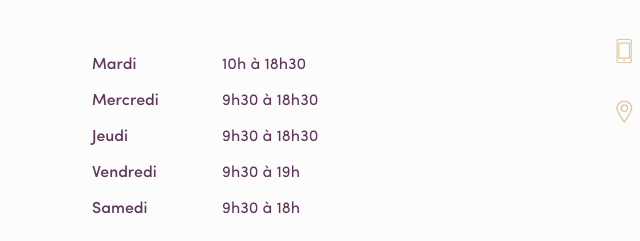
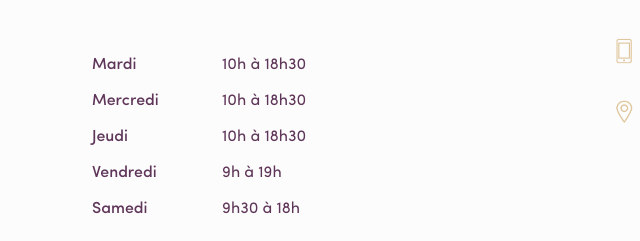
Before and after one commit to valenbellamy/mb-coiffure, a website: page index.html in a window 1280 px wide. Shown: the part 3062-3303 px from the top of the page, 36-676 px from the left. Drawn offline with Linux system fonts and the light colour scheme; some packages are replaced by stand-ins of ours; files whose address does not match are found by name; a web font is replaced by a local one.

Commit message:
Update horaire again

```diff
--- a/index.html
+++ b/index.html
@@ -319,15 +319,15 @@ Visit my portfolio at http://valentinbellamy.com
                                 </tr>
                                 <tr>
                                     <td>Mercredi</td>
-                                    <td>9h30 à 18h30</td>
+                                    <td>10h à 18h30</td>
                                 </tr>
                                 <tr>
                                     <td>Jeudi</td>
-                                    <td>9h30 à 18h30</td>
+                                    <td>10h à 18h30</td>
                                 </tr>
                                 <tr>
                                     <td>Vendredi</td>
-                                    <td>9h30 à 19h</td>
+                                    <td>9h à 19h</td>
                                 </tr>
                                 <tr>
                                     <td>Samedi</td>
```
